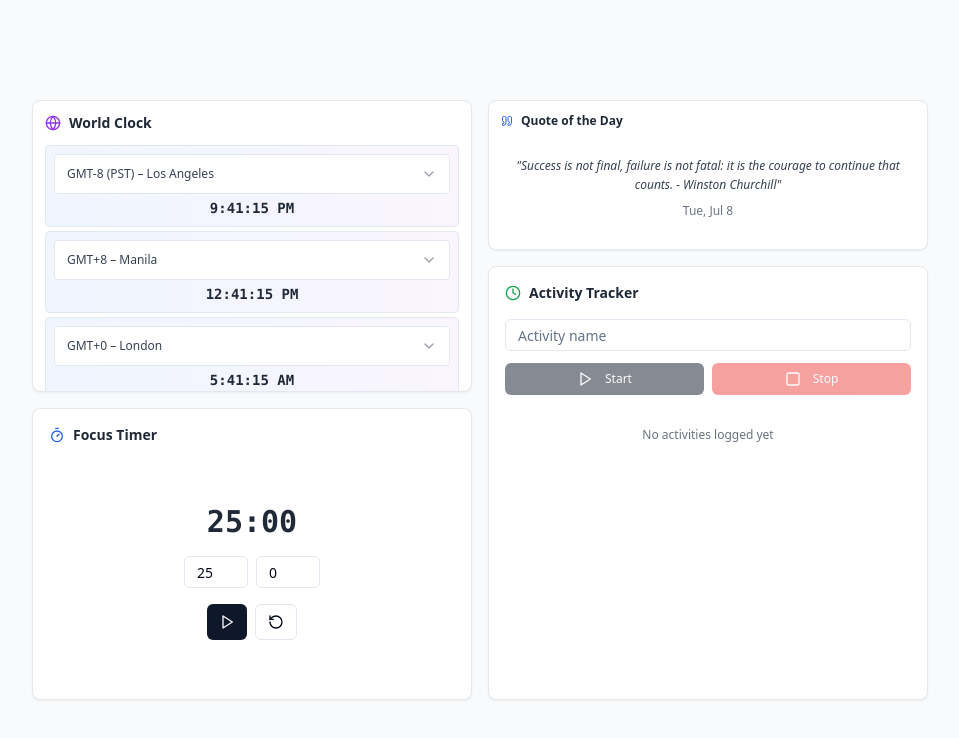
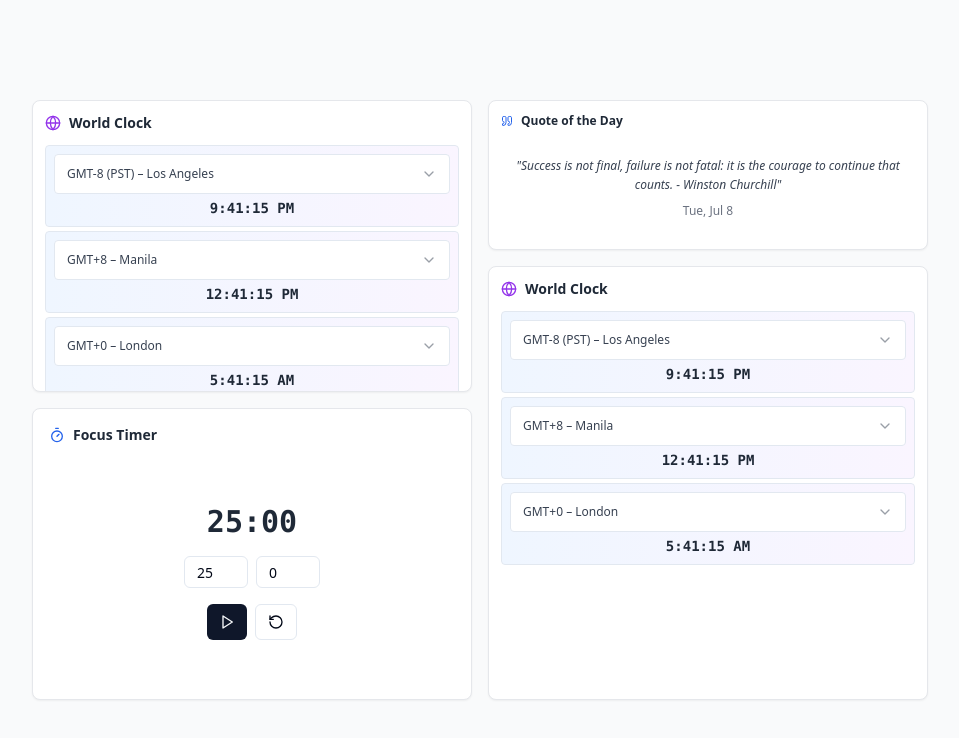
Before and after one commit to elixtcode/notion-zen-dashboard, a React (Vite) app: page / in a window 1280 px wide. Shown: the top 738 px of the page, without its empty margins (160-1119 px from the left). Built offline with nearby package versions, Linux system fonts and the light colour scheme.

Commit message:
Manual edit: src/components/ActivityTracker.tsx
Edited UI in Lovable

```diff
--- a/src/components/ActivityTracker.tsx
+++ b/src/components/ActivityTracker.tsx
@@ -1,301 +1,124 @@
-import React, { useState, useEffect, useMemo } from 'react';
-import { Button } from '@/components/ui/button';
-import { Input } from '@/components/ui/input';
-import { Clock, Play, Square, Edit2, Check, X } from 'lucide-react';
+import React, { useState, useEffect } from 'react';
+import { Globe } from 'lucide-react';
+import { Select, SelectContent, SelectItem, SelectTrigger, SelectValue } from '@/components/ui/select';
 
-interface Activity {
+interface Clock {
   id: string;
-  name: string;
-  startTime: Date;
-  endTime?: Date;
-  duration: number;
+  city: string;
+  timezone: string;
 }
 
-interface EditingState {
-  id: string;
-  field: 'name' | 'duration';
-  value: string;
-}
+const WORLD_CITIES = [
+  { city: 'Baker Island', timezone: 'Etc/GMT+12', gmt: 'GMT-12' },
+  { city: 'Honolulu', timezone: 'Pacific/Honolulu', gmt: 'GMT-10 (HST)' },
+  { city: 'Anchorage', timezone: 'America/Anchorage', gmt: 'GMT-9 (AKST)' },
+  { city: 'Los Angeles', timezone: 'America/Los_Angeles', gmt: 'GMT-8 (PST)' },
+  { city: 'Denver', timezone: 'America/Denver', gmt: 'GMT-7 (MST)' },
+  { city: 'Chicago', timezone: 'America/Chicago', gmt: 'GMT-6 (CST)' },
+  { city: 'New York', timezone: 'America/New_York', gmt: 'GMT-5 (EST)' },
+  { city: 'Caracas', timezone: 'America/Caracas', gmt: 'GMT-4' },
+  { city: 'Buenos Aires', timezone: 'America/Argentina/Buenos_Aires', gmt: 'GMT-3' },
+  { city: 'South Georgia', timezone: 'Atlantic/South_Georgia', gmt: 'GMT-2' },
+  { city: 'Azores', timezone: 'Atlantic/Azores', gmt: 'GMT-1' },
+  { city: 'London', timezone: 'Europe/London', gmt: 'GMT+0' },
+  { city: 'Berlin', timezone: 'Europe/Berlin', gmt: 'GMT+1' },
+  { city: 'Cairo', timezone: 'Africa/Cairo', gmt: 'GMT+2' },
+  { city: 'Moscow', timezone: 'Europe/Moscow', gmt: 'GMT+3' },
+  { city: 'Dubai', timezone: 'Asia/Dubai', gmt: 'GMT+4' },
+  { city: 'Karachi', timezone: 'Asia/Karachi', gmt: 'GMT+5' },
+  { city: 'Dhaka', timezone: 'Asia/Dhaka', gmt: 'GMT+6' },
+  { city: 'Bangkok', timezone: 'Asia/Bangkok', gmt: 'GMT+7' },
+  { city: 'Singapore', timezone: 'Asia/Singapore', gmt: 'GMT+8' },
+  { city: 'Manila', timezone: 'Asia/Manila', gmt: 'GMT+8' },
+  { city: 'Tokyo', timezone: 'Asia/Tokyo', gmt: 'GMT+9' },
+  { city: 'Sydney', timezone: 'Australia/Sydney', gmt: 'GMT+10' },
+  { city: 'Noumea', timezone: 'Pacific/Noumea', gmt: 'GMT+11' },
+  { city: 'Auckland', timezone: 'Pacific/Auckland', gmt: 'GMT+12' }
+];
 
-const ActivityTracker = () => {
-  const [activityName, setActivityName] = useState('');
-  const [currentActivity, setCurrentActivity] = useState<Activity | null>(null);
-  const [activities, setActivities] = useState<Activity[]>([]);
-  const [editing, setEditing] = useState<EditingState | null>(null);
-  const [elapsedSeconds, setElapsedSeconds] = useState(0);
+const WorldClock = () => {
+  const [currentTime, setCurrentTime] = useState(new Date());
+  const [clocks, setClocks] = useState<Clock[]>([
+    { id: '1', city: 'Los Angeles', timezone: 'America/Los_Angeles' },
+    { id: '2', city: 'Manila', timezone: 'Asia/Manila' },
+    { id: '3', city: 'London', timezone: 'Europe/London' },
+  ]);
 
-  // Load from localStorage
   useEffect(() => {
-    try {
-      const stored = localStorage.getItem('activities');
-      if (stored) {
-        const parsed = JSON.parse(stored);
-        if (Array.isArray(parsed)) {
-          setActivities(parsed.map((a: any) => ({
-            ...a,
-            startTime: new Date(a.startTime),
-            endTime: a.endTime ? new Date(a.endTime) : undefined,
-          })));
-        }
-      }
-    } catch (error) {
-      console.error('Failed to parse localStorage data:', error);
-    }
+    const timer = setInterval(() => {
+      setCurrentTime(new Date());
+    }, 1000);
+    return () => clearInterval(timer);
   }, []);
 
-  // Save to localStorage
-  useEffect(() => {
-    localStorage.setItem('activities', JSON.stringify(activities));
-  }, [activities]);
-
-  // Track elapsed time
-  useEffect(() => {
-    if (!currentActivity) return;
-
-    const updateElapsed = () => {
-      setElapsedSeconds(Math.floor((Date.now() - currentActivity.startTime.getTime()) / 1000));
-    };
-
-    updateElapsed();
-
-    const interval = setInterval(() => {
-      setElapsedSeconds(prev => prev + 1);
-    }, 1000);
-
-    return () => clearInterval(interval);
-  }, [currentActivity]);
-
-  const startActivity = () => {
-    if (!activityName.trim()) return;
-
-    const newActivity: Activity = {
-      id: Date.now().toString(),
-      name: activityName.trim(),
-      startTime: new Date(),
-      duration: 0,
-    };
-
-    setCurrentActivity(newActivity);
-    setElapsedSeconds(0);
-    setActivityName('');
+  const formatTime = (date: Date, timezone: string) => {
+    return date.toLocaleString('en-US', {
+      timeZone: timezone,
+      hour: 'numeric',
+      minute: '2-digit',
+      second: '2-digit',
+      hour12: true,
+    });
   };
 
-  const stopActivity = () => {
-    if (!currentActivity) return;
-
-    const endTime = new Date();
-    const durationInSeconds = Math.round(
-      (endTime.getTime() - currentActivity.startTime.getTime()) / 1000
+  const handleCityChange = (clockId: string, newCity: string) => {
+    const cityInfo = WORLD_CITIES.find((c) => c.city === newCity);
+    if (!cityInfo) return;
+    setClocks((prev) =>
+      prev.map((clock) =>
+        clock.id === clockId
+          ? { ...clock, city: cityInfo.city, timezone: cityInfo.timezone }
+          : clock
+      )
     );
-
-    const completedActivity = {
-      ...currentActivity,
-      endTime,
-      duration: durationInSeconds,
-    };
-
-    setActivities(prev => [completedActivity, ...prev]);
-    setCurrentActivity(null);
-    setElapsedSeconds(0);
   };
 
-  const formatDuration = (seconds: number) => {
-    const h = Math.floor(seconds / 3600);
-    const m = Math.floor((seconds % 3600) / 60);
-    const s = Math.floor(seconds % 60);
-
-    return `${h.toString().padStart(2, '0')}:${m.toString().padStart(2, '0')}:${s.toString().padStart(2, '0')}`;
-  };
-
-  const parseDuration = (timeString: string): number => {
-    const parts = timeString.split(':').map(p => p.trim());
-    if (parts.length !== 3) return 0;
-
-    const [h, m, s] = parts.map(part => parseInt(part, 10));
-    if ([h, m, s].some(n => isNaN(n) || n < 0)) return 0;
-
-    return h * 3600 + m * 60 + s;
-  };
-
-  const totalDuration = useMemo(() => {
-    return activities.reduce((sum, activity) => sum + activity.duration, 0);
-  }, [activities]);
-
-  const getTotalTime = () => formatDuration(totalDuration);
-
-  const startEditing = (id: string, field: 'name' | 'duration', currentValue: string) => {
-    setEditing({ id, field, value: currentValue });
-  };
-
-  const cancelEditing = () => setEditing(null);
-
-  const saveEdit = () => {
-    if (!editing) return;
-
-    setActivities(prev =>
-      prev.map(activity => {
-        if (activity.id === editing.id) {
-          if (editing.field === 'name') {
-            return { ...activity, name: editing.value.trim() || activity.name };
-          } else if (editing.field === 'duration') {
-            const newDuration = parseDuration(editing.value);
-            return {
-              ...activity,
-              duration: newDuration > 0 ? newDuration : activity.duration,
-            };
-          }
-        }
-        return activity;
-      })
-    );
-
-    setEditing(null);
-  };
-
-  const handleKeyPress = (e: React.KeyboardEvent) => {
-    if (e.key === 'Enter') saveEdit();
-    else if (e.key === 'Escape') cancelEditing();
+  const getCityInfo = (city: string) => {
+    return WORLD_CITIES.find((c) => c.city === city) || WORLD_CITIES[0];
   };
 
   return (
-    <div className="p-4 h-full flex flex-col">
-      <div className="flex items-center gap-2 mb-4">
-        <Clock className="h-4 w-4 text-green-600" />
-        <h2 className="text-sm font-semibold text-gray-800">Activity Tracker</h2>
+    <div className="p-3 h-full flex flex-col">
+      <div className="flex items-center gap-2 mb-3">
+        <Globe className="h-4 w-4 text-purple-600" />
+        <h2 className="text-sm font-semibold text-gray-800">World Clock</h2>
       </div>
 
-      <div className="space-y-3 mb-4">
-        <Input
-          placeholder="Activity name"
-          value={activityName}
-          onChange={(e) => setActivityName(e.target.value)}
-          disabled={!!currentActivity}
-          className="text-xs h-8"
-        />
+      <div className="flex flex-col gap-1 h-full justify-start">
+        {clocks.map((clock) => {
+          const cityInfo = getCityInfo(clock.city);
+          const time = formatTime(currentTime, clock.timezone);
 
-        <div className="flex gap-2">
-          <Button
-            onClick={startActivity}
-            disabled={!activityName.trim() || !!currentActivity}
-            className="flex-1 text-xs h-8"
-            size="sm"
-          >
-            <Play className="h-3 w-3 mr-1" />
-            Start
-          </Button>
-
-          <Button
-            onClick={stopActivity}
-            disabled={!currentActivity}
-            variant="destructive"
-            className="flex-1 text-xs h-8"
-            size="sm"
-          >
-            <Square className="h-3 w-3 mr-1" />
-            Stop
-          </Button>
-        </div>
-
-        {currentActivity && (
-          <div className="bg-green-50 p-3 rounded text-xs space-y-1">
-            <div className="font-medium text-green-800">{currentActivity.name}</div>
-            <div className="text-green-600">
-              Started at {currentActivity.startTime.toLocaleTimeString()}
+          return (
+            <div
+              key={clock.id}
+              className="bg-gradient-to-r from-blue-50 to-purple-50 rounded border p-2 flex flex-col justify-center"
+              style={{ minHeight: '68px' }}
+            >
+              <Select
+                value={clock.city}
+                onValueChange={(value) => handleCityChange(clock.id, value)}
+              >
+                <SelectTrigger className="w-full mb-1 border rounded text-xs font-medium text-gray-700">
+                  <SelectValue placeholder="Select city" />
+                </SelectTrigger>
+                <SelectContent>
+                  {WORLD_CITIES.map((city) => (
+                    <SelectItem key={city.city} value={city.city}>
+                      {`${city.gmt} – ${city.city}`}
+                    </SelectItem>
+                  ))}
+                </SelectContent>
+              </Select>
+              <div className="text-center">
+                <div className="text-sm font-mono font-bold text-gray-800">{time}</div>
+              </div>
             </div>
-            <div className="text-green-800 font-mono">
-              ⏱ Elapsed: {formatDuration(elapsedSeconds)}
-            </div>
-          </div>
-        )}
-      </div>
-
-      <div className="flex-1 overflow-y-auto">
-        {activities.length > 0 && (
-          <div className="mb-3 text-center">
-            <div className="text-xs font-semibold text-gray-800 bg-gray-100 px-2 py-1 rounded">
-              Total Time Logged: {getTotalTime()}
-            </div>
-          </div>
-        )}
-
-        <div className="space-y-2">
-          {activities.length === 0 ? (
-            <div className="text-xs text-gray-500 text-center py-4">No activities logged yet</div>
-          ) : (
-            <div className="space-y-1">
-              <div className="grid grid-cols-2 gap-2 text-xs font-medium text-gray-600 border-b pb-1">
-                <div>Activity</div>
-                <div className="text-right">Duration</div>
-              </div>
-
-              {activities.slice(0, 8).map((activity) => (
-                <div key={activity.id} className="grid grid-cols-2 gap-2 text-xs py-1 border-b border-gray-100">
-                  {/* Activity Name */}
-                  <div className="flex items-center">
-                    {editing?.id === activity.id && editing.field === 'name' ? (
-                      <div className="flex items-center gap-1 flex-1">
-                        <Input
-                          value={editing.value}
-                          onChange={(e) => setEditing({ ...editing, value: e.target.value })}
-                          onKeyDown={handleKeyPress}
-                          className="text-xs h-6 px-1"
-                          autoFocus
-                        />
-                        <Button onClick={saveEdit} size="sm" className="h-6 w-6 p-0">
-                          <Check className="h-3 w-3" />
-                        </Button>
-                        <Button onClick={cancelEditing} size="sm" variant="outline" className="h-6 w-6 p-0">
-                          <X className="h-3 w-3" />
-                        </Button>
-                      </div>
-                    ) : (
-                      <div
-                        className="flex items-center gap-1 cursor-pointer hover:bg-gray-50 p-1 rounded flex-1"
-                        onClick={() => startEditing(activity.id, 'name', activity.name)}
-                      >
-                        <span className="font-medium text-gray-800 truncate">{activity.name}</span>
-                        <Edit2 className="h-3 w-3 text-gray-400" />
-                      </div>
-                    )}
-                  </div>
-
-                  {/* Duration */}
-                  <div className="flex items-center justify-end">
-                    {editing?.id === activity.id && editing.field === 'duration' ? (
-                      <div className="flex items-center gap-1">
-                        <Input
-                          value={editing.value}
-                          onChange={(e) => setEditing({ ...editing, value: e.target.value })}
-                          onKeyDown={handleKeyPress}
-                          className="text-xs h-6 px-1 w-20 text-right font-mono"
-                          placeholder="HH:MM:SS"
-                          autoFocus
-                        />
-                        <Button onClick={saveEdit} size="sm" className="h-6 w-6 p-0">
-                          <Check className="h-3 w-3" />
-                        </Button>
-                        <Button onClick={cancelEditing} size="sm" variant="outline" className="h-6 w-6 p-0">
-                          <X className="h-3 w-3" />
-                        </Button>
-                      </div>
-                    ) : (
-                      <div
-                        className="flex items-center gap-1 cursor-pointer hover:bg-gray-50 p-1 rounded"
-                        onClick={() => startEditing(activity.id, 'duration', formatDuration(activity.duration))}
-                      >
-                        <span className="text-gray-600 font-mono">{formatDuration(activity.duration)}</span>
-                        <Edit2 className="h-3 w-3 text-gray-400" />
-                      </div>
-                    )}
-                  </div>
-                </div>
-              ))}
-            </div>
-          )}
-        </div>
+          );
+        })}
       </div>
     </div>
   );
 };
 
-export default ActivityTracker;
+export default WorldClock;
```
